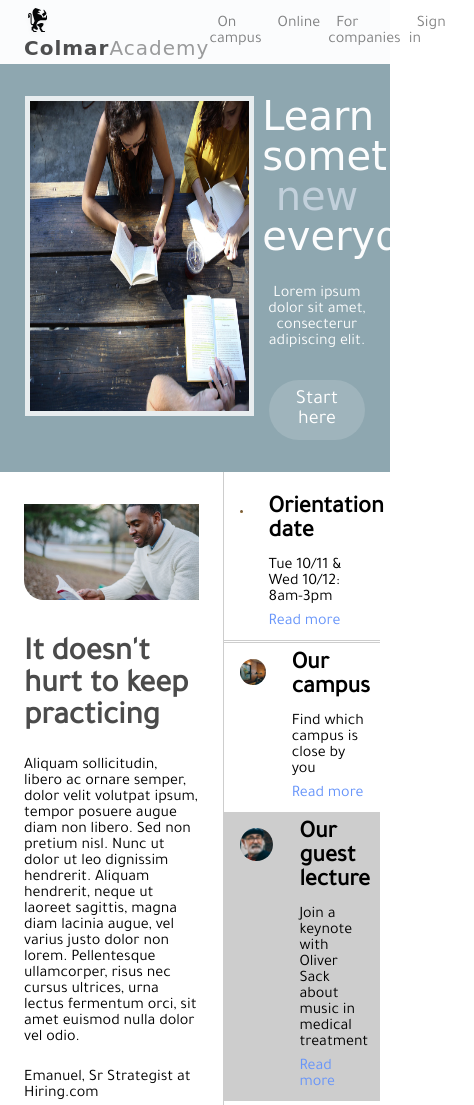
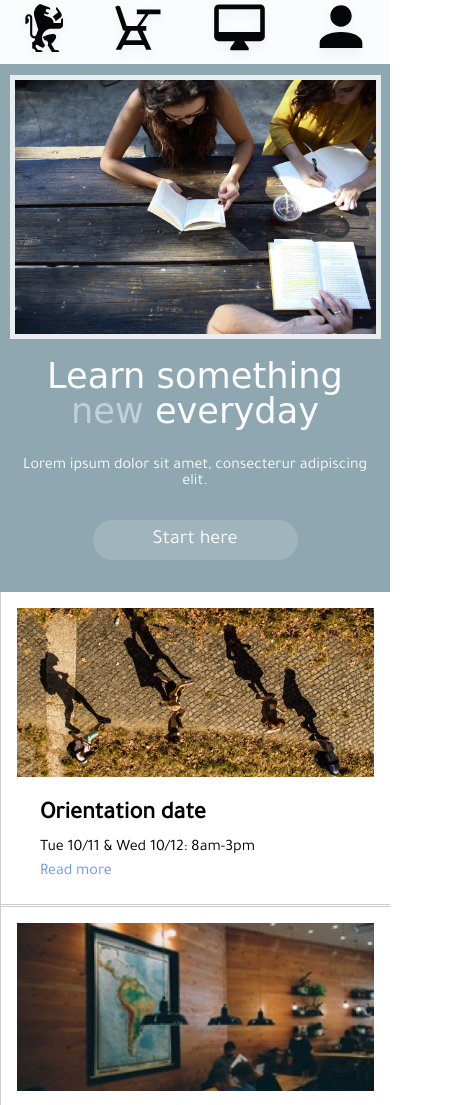
Before and after one commit to ashley-howard/colmar, a plain HTML site: page index.html in a window 390 px wide. Shown: the top 1105 px of the page, 474 px wide, since content can reach past the window. Drawn offline with Linux system fonts and the light colour scheme; a web font is replaced by a local one.

Commit message:
finish site

```diff
--- a/index.html
+++ b/index.html
@@ -31,6 +31,15 @@
       </div>
     </div>
 
+    <div class="mobile-header">
+      <div class="icons">
+        <img src="resources/images/ic-logo.svg" alt="">
+        <img src="resources/images/ic-on-campus.svg" alt="">
+        <img src="resources/images/ic-online.svg" alt="">
+        <img src="resources/images/ic-login.svg" alt="">
+      </div>
+    </div>
+
     <!-- Banner -->
     <div class="banner">
       <div class="img">
@@ -54,7 +63,8 @@
       <div class="more">
         <div class="box">
           <div class="img-container">
-            <img src="resources\images\information-orientation.jpg" alt="">
+            <img class="img-web" src="resources\images\information-orientation.jpg" alt="">
+            <img class="img-mobile" src="resources\images\information-orientation-mobile.jpg" alt="">
           </div>
           <div class="content">
             <h3>Orientation date</h3>
@@ -64,7 +74,8 @@
         </div>
         <div class="box">
           <div class="img-container">
-            <img src="resources\images\information-campus.jpg" alt="">
+            <img class="img-web" src="resources\images\information-campus.jpg" alt="">
+            <img class="img-mobile" src="resources\images\information-campus-mobile.jpg" alt="">
           </div>
           <div class="content">
             <h3>Our campus</h3>
@@ -74,7 +85,8 @@
         </div>
         <div class="box">
           <div class="img-container">
-            <img src="resources\images\information-guest-lecture.jpg" alt="">
+            <img class="img-web" src="resources\images\information-guest-lecture.jpg" alt="">
+            <img class="img-mobile" src="resources\images\information-guest-lecture-mobile.jpg" alt="">
           </div>
           <div class="content">
             <h3>Our guest lecture</h3>
--- a/resources/1024px.css
+++ b/resources/1024px.css
@@ -4,6 +4,11 @@
   .info-box {
     width: 28%;
 }
+}
 
+@media only screen and (max-width: 1010px) {
 
+  .info .content p{
+    font-size: 13px;
+  }
 }
--- a/resources/480px.css
+++ b/resources/480px.css
@@ -1,9 +1,125 @@
-@media only screen and (max-width: 532px) {
+@media only screen and (max-width: 550px) {
+  .header {
+    display: none;
+  }
+
+  .mobile-header {
+    display: block;
+    height: 64px;
+    position: fixed;
+    z-index: 99;
+    background-color: white;
+    width: 100%;
+    opacity: 0.97;
+  }
+
+  .icons{
+    display: flex;
+    justify-content: space-around;
+    height: 100%;
+  }
+
+  .banner {
+    flex-wrap: wrap;
+    padding: 75px 10px 32px 10px;
+  }
+
+  .banner .img {
+    width: 97.5%;
+  }
+
+  .banner .desc {
+    width: 100%;
+  }
+
+  .banner h1 {
+    font-size: 2.2em;
+  }
+
+  .start {
+    width: 50%;
+  }
+
+  .news .main {
+    display: none;
+  }
+
+  .more {
+    margin-right: 0px;
+    width: 100%;
+  }
+
+  .news .box:nth-child(1) {
+    padding-top: 0px;
+}
+
+  .news .img-container {
+  width: 100%;
+}
+
+  .box {
+    flex-wrap: wrap;
+  }
+
+  .img-web {
+    display: none;
+  }
+
+  .img-mobile {
+    display: block;
+  }
+
+  .news .more .content {
+    width: 80%;
+    padding: 10px 0 24px 0;
+  }
+
+  .news .more {
+    padding-bottom: 8px;
+  }
+
+  .news .img-container img, .exhibit .img-container img {
+    border-radius: 0px;
+  }
+
+  .news .box:nth-child(3) {
+    background-color: inherit;
+}
+
+  .info-box {
+    width: 100%;
+}
+
+  .info-box .content {
+    height: 10px;
+  }
+
+  .info-box .img-container, .info-box .content h4, .info-box .content p {
+    display: none;
+  }
+
+  .exhibit .more {
+    display: none;
+  }
+
+  .exhibit .main {
+    width: 100%;
+  }
+
+  .exhibit .main .content {
+    display: none;
+  }
+
+  .exhibit.section {
+    padding-top: 15px;
+  }
+
+  .exhibit.section .main {
+    padding-bottom: 24px;
+  }
+
+  .footer {
+    font-size: 13px;
+  }
 
 }
-
-/* Phone */
-
-@media only screen and (max-width: 480px) {
-
-}
--- a/resources/768px.css
+++ b/resources/768px.css
@@ -26,7 +26,7 @@
   }
 
   .info-box .content p {
-    font-size: 11px;
+    font-size: 13px;
   }
 
 
--- a/resources/global.css
+++ b/resources/global.css
@@ -4,6 +4,10 @@ a {
 
 body {
   font-family: 'Tajawal', sans-serif;
+}
+
+.mobile-header {
+  display: none;
 }
 
 .header {
@@ -147,6 +151,10 @@ body {
   border-bottom-left-radius: 20px;
 }
 
+.img-mobile {
+  display: none;
+}
+
 .more {
   width: 40%;
 }
@@ -206,7 +214,7 @@ body {
 /*-- Info --*/
 
 .info-box .content h3 {
-  font-size: 20px;
+  font-size: 22px;
   font-weight: bold;
   text-align: center;
 }
@@ -214,12 +222,12 @@ body {
 .info-box .content h4 {
   text-transform: uppercase;
   padding: 8px 0;
-  font-size: 13px;
+  font-size: 15px;
   text-align: center;
 }
 
 .info .content p {
-  font-size: 13px;
+  font-size: 17px;
   text-align: center;
 }
 
```
